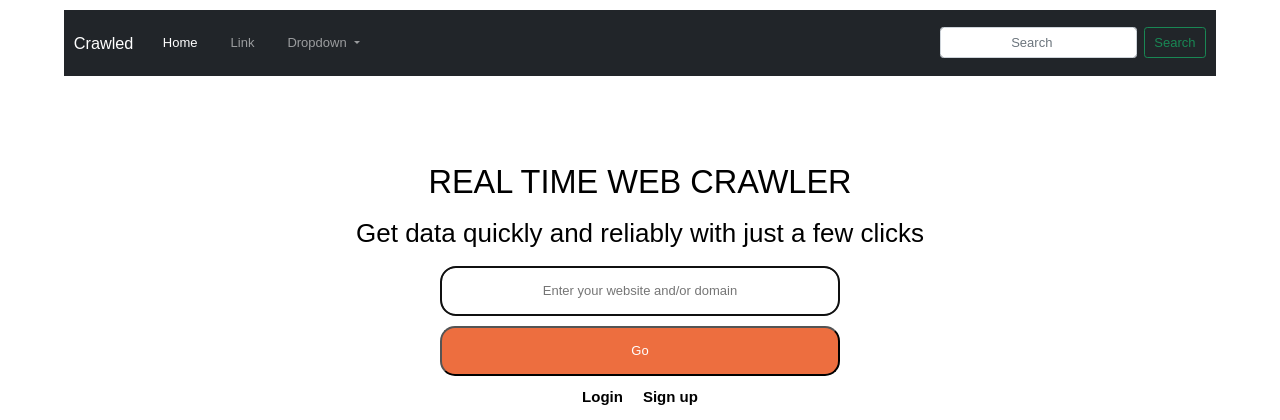
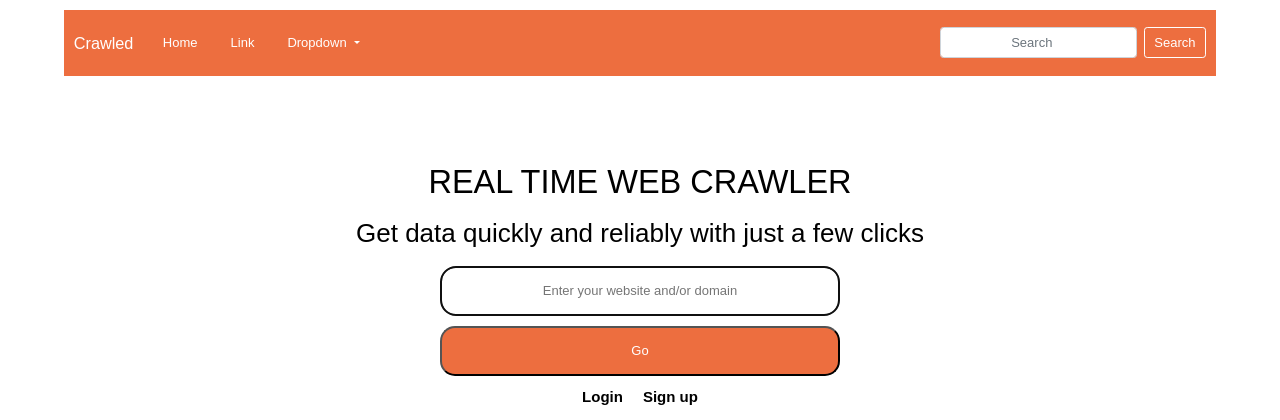
Before and after one commit to valkyrjas074/GroupProject2022, a Flask app: page / in a window 1280 px wide. Shown: the top 420 px of the page. Run offline with Flask 2, Linux system fonts and the light colour scheme; some libraries are stand-ins or nearby versions.

Commit message:
fix: color of navbar

```diff
--- a/static/css/main.css
+++ b/static/css/main.css
@@ -264,3 +264,20 @@ nav {
     object-fit:cover;
     margin: 5px 5px 0px;
 }
+
+/* navbar css */
+
+.navbar-custom {
+  background-color: #ed6e3f;
+}
+.navbar-brand {
+  color: white;
+}
+.navbar-custom .nav-item a {
+  color: white;
+}
+
+.btn-custom {
+  border: 1px solid white !important;
+  color: white !important;
+}
--- a/templates/base.html
+++ b/templates/base.html
@@ -13,7 +13,7 @@
     <link href="https://cdn.jsdelivr.net/npm/bootstrap@5.1.3/dist/css/bootstrap.min.css" rel="stylesheet" integrity="sha384-1BmE4kWBq78iYhFldvKuhfTAU6auU8tT94WrHftjDbrCEXSU1oBoqyl2QvZ6jIW3" crossorigin="anonymous">
 </head>
 <body>
-    <nav class="navbar navbar-expand-lg navbar-dark bg-dark">
+    <nav class="navbar navbar-custom navbar-expand-lg">
         <div class="container-fluid">
           <a class="navbar-brand" href="/">Crawled</a>
           <button onClick = {} class="navbar-toggler" type="button" data-bs-toggle="collapse" data-bs-target="#navbarSupportedContent" aria-controls="navbarSupportedContent" aria-expanded="false" aria-label="Toggle navigation">
@@ -39,7 +39,7 @@
             </ul>
             <form class="d-flex">
               <input class="form-control me-2" type="search" placeholder="Search" aria-label="Search">
-              <button class="btn btn-outline-success" type="submit">Search</button>
+              <button class="btn btn-custom" type="submit">Search</button>
             </form>
           </div>
         </div>
```
